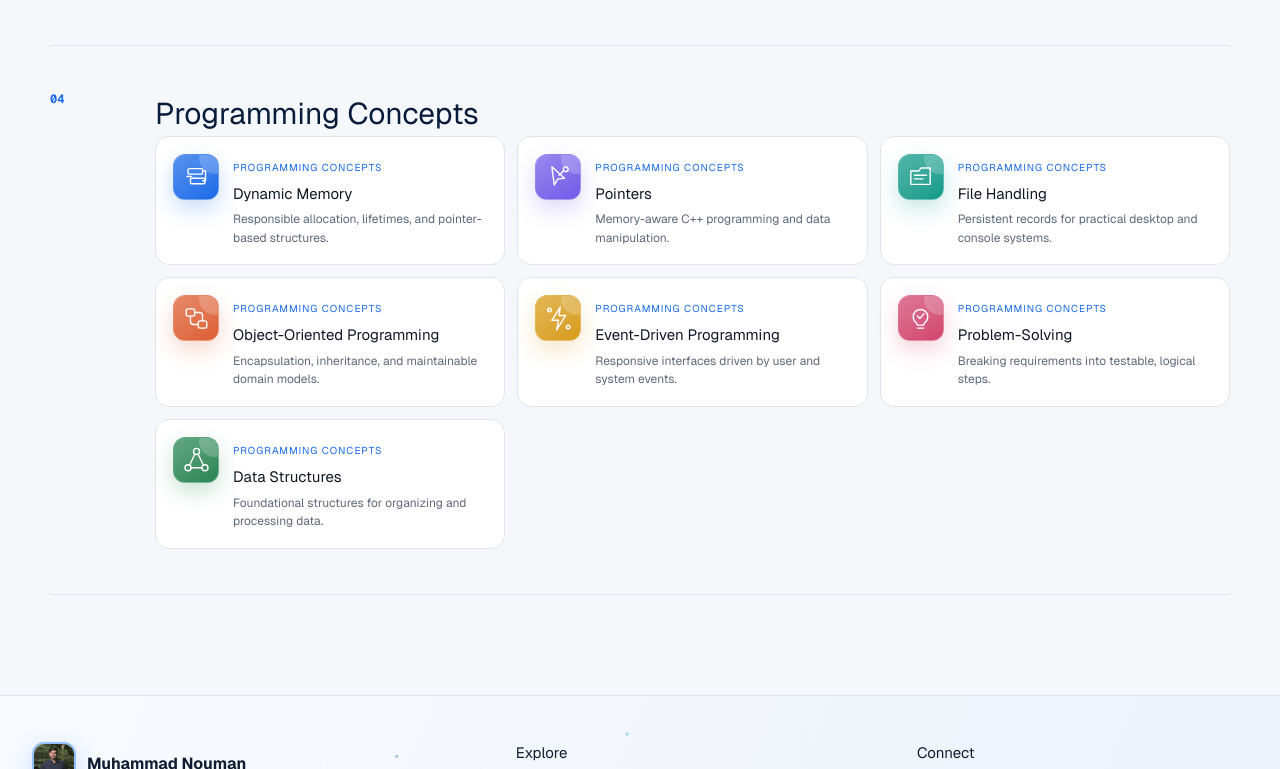
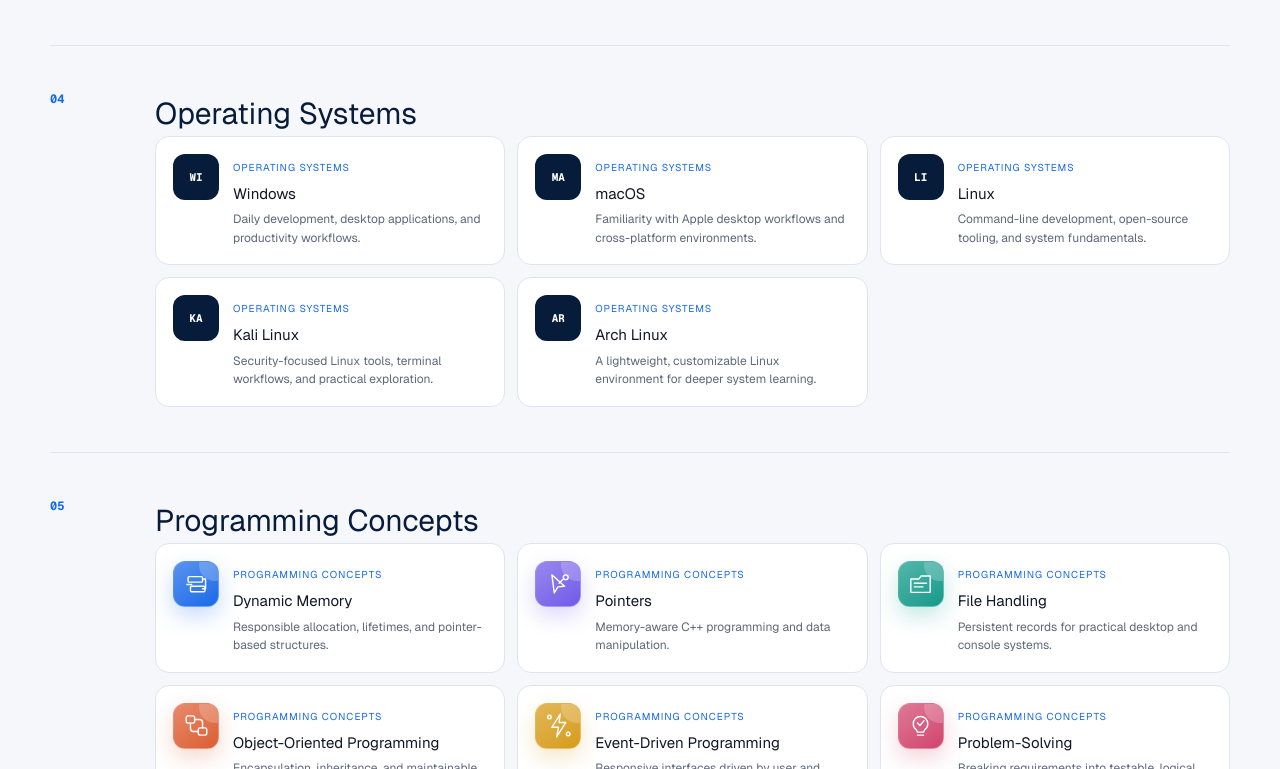
Before and after one commit to Nouman-Irfan/Muhammad-Nouman-Portfolio-Website, a Next.js app: page /skills in a window 1280 px wide. Shown: the part 1591-2360 px from the top of the page. Built offline with nearby package versions, Linux system fonts and the light colour scheme.

Commit message:
Add operating systems section to skills list

```diff
--- a/app/data/content.ts
+++ b/app/data/content.ts
@@ -17,6 +17,7 @@ export const skills = [
   ["Programming Languages",[["C++","Desktop applications, games, memory management, and core problem-solving."],["Python","Clear scripts, small utilities, and programming fundamentals."],["Java","Object-oriented desktop applications and event-driven interfaces."]]],
   ["Frameworks & Graphics",[["SFML","2D rendering, input handling, audio, and real-time game loops."],["JavaFX","Structured desktop interfaces, scenes, controls, and events."],["React","Reusable component-based user interfaces."],["Next.js","Modern, production-minded React applications."],["Tailwind CSS","Responsive, utility-led interface styling."]]],
   ["Development Tools",[["Git","Reliable version history and iterative development."],["GitHub","Project publishing, collaboration, and portfolio documentation."],["Visual Studio","C++ development, debugging, and project organization."],["VS Code","Flexible development across languages and toolchains."],["IntelliJ IDEA","Productive Java development, project navigation, and debugging."]]],
+  ["Operating Systems",[["Windows","Daily development, desktop applications, and productivity workflows."],["macOS","Familiarity with Apple desktop workflows and cross-platform environments."],["Linux","Command-line development, open-source tooling, and system fundamentals."],["Kali Linux","Security-focused Linux tools, terminal workflows, and practical exploration."],["Arch Linux","A lightweight, customizable Linux environment for deeper system learning."]]],
   ["Programming Concepts",[["Dynamic Memory","Responsible allocation, lifetimes, and pointer-based structures."],["Pointers","Memory-aware C++ programming and data manipulation."],["File Handling","Persistent records for practical desktop and console systems."],["Object-Oriented Programming","Encapsulation, inheritance, and maintainable domain models."],["Event-Driven Programming","Responsive interfaces driven by user and system events."],["Problem-Solving","Breaking requirements into testable, logical steps."],["Data Structures","Foundational structures for organizing and processing data."]]],
 ] as const;
 
```
